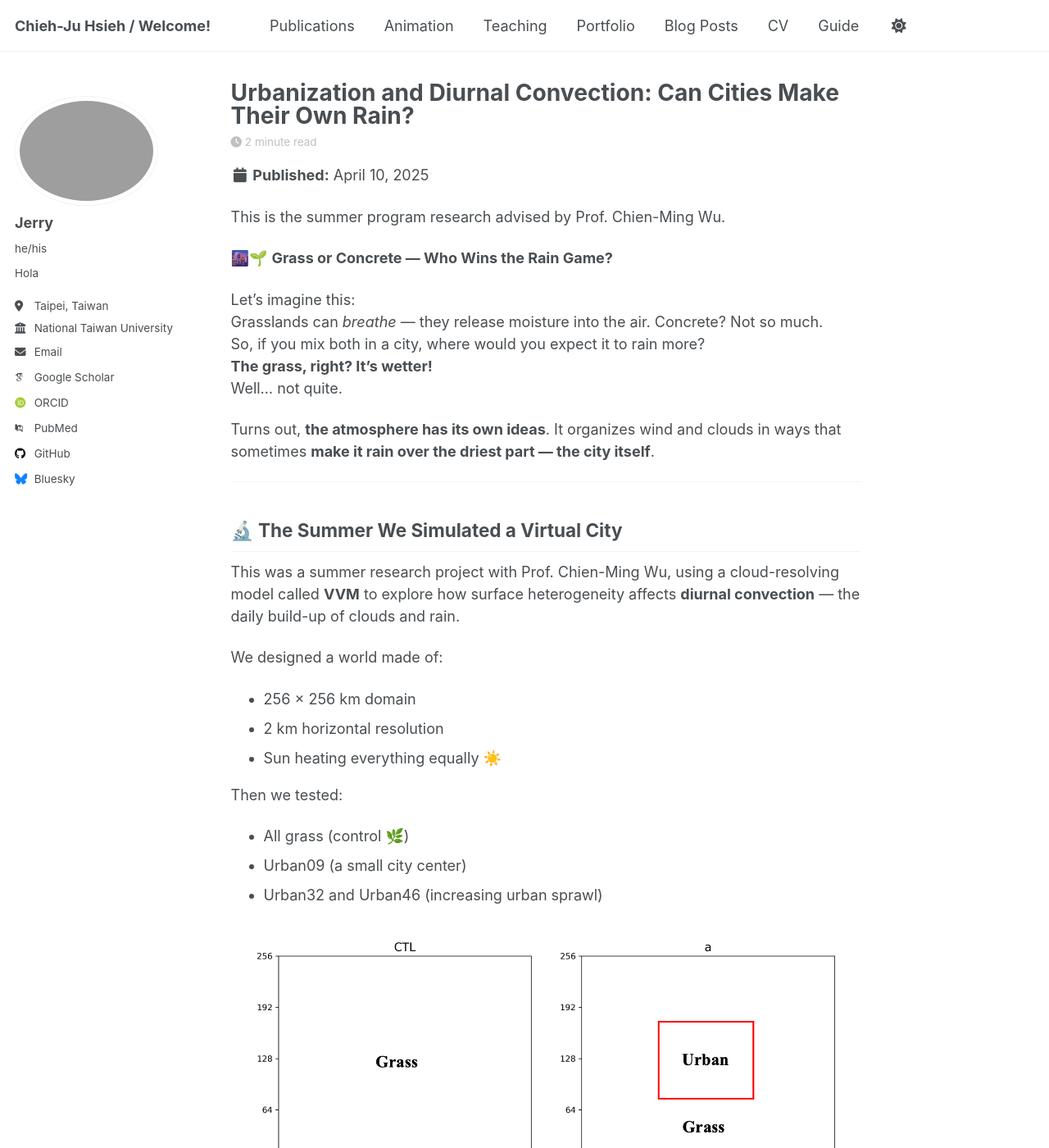
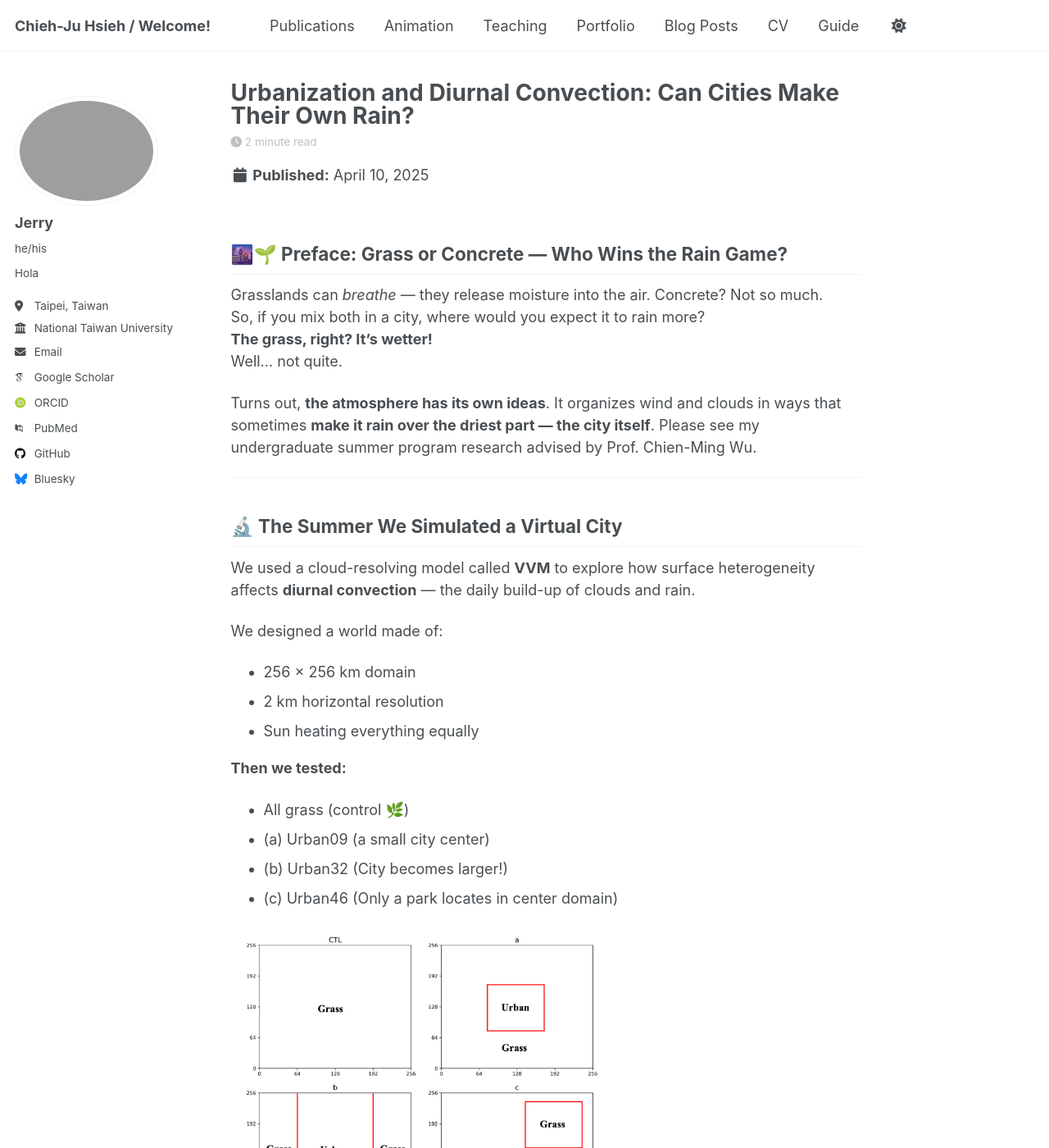
Before and after one commit to CJ-Hsieh/CJ-Hsieh.github.io, a Jekyll site: the page built from _posts/2025-04-10-VVM-urban-garden.md, in a window 1280 px wide and 1400 px high. Shown: the whole window at 82% size. Built offline with Jekyll 4.4.1, drawn with Linux system fonts in a browser that asks for light colours; some web fonts are replaced; some of the changed text lies outside the part shown.

Commit message:
Update 2025-04-10-VVM-urban-garden.md

```diff
--- a/_posts/2025-04-10-VVM-urban-garden.md
+++ b/_posts/2025-04-10-VVM-urban-garden.md
@@ -8,47 +8,46 @@
   - convection
 ---
 
-This is the summer program research advised by Prof. Chien-Ming Wu.
+## 🌆🌱 Preface: Grass or Concrete — Who Wins the Rain Game?
 
-🌆🌱 **Grass or Concrete — Who Wins the Rain Game?**
-
-Let’s imagine this:
 Grasslands can *breathe* — they release moisture into the air. Concrete? Not so much.
 So, if you mix both in a city, where would you expect it to rain more?
 **The grass, right? It’s wetter!**
 Well... not quite.
 
 Turns out, **the atmosphere has its own ideas**. It organizes wind and clouds in ways that sometimes **make it rain over the driest part — the city itself**.
+Please see my undergraduate summer program research advised by Prof. Chien-Ming Wu.
 
 ---
 
 ## 🔬 The Summer We Simulated a Virtual City
 
-This was a summer research project with Prof. Chien-Ming Wu, using a cloud-resolving model called **VVM** to explore how surface heterogeneity affects **diurnal convection** — the daily build-up of clouds and rain.
+We used a cloud-resolving model called **VVM** to explore how surface heterogeneity affects **diurnal convection** — the daily build-up of clouds and rain.
 
 We designed a world made of:
 - 256 × 256 km domain
 - 2 km horizontal resolution
-- Sun heating everything equally ☀️
+- Sun heating everything equally
 
-Then we tested:
+**Then we tested:**
 - All grass (control 🌿)
-- Urban09 (a small city center)
-- Urban32 and Urban46 (increasing urban sprawl)
+- (a) Urban09 (a small city center)
+- (b) Urban32 (City becomes larger!)
+- (c) Urban46 (Only a park locates in center domain)
 
-![Experiment setup: Grass vs. concrete blocks](/images/post/VVM-urban-garden/exp_setup.png)
+<img src="/images/post/VVM-urban-garden/exp_setup.png" alt="Experiment setup: Grass vs. concrete blocks" width="60%">
 
 ---
 
 ## 🌡️ Grass Cools, Concrete Cooks
 
 Using the **Bowen ratio** — the balance between sensible and latent heat — we found:
-- Grass surfaces evaporate, releasing **moisture** and cooling the air.
+- When the grass areas decrease, the LH also decreases.
 - Concrete heats up, dries out, and makes the air **hotter but drier**.
 
 More urban = more sensible heat = stronger surface heating, but less moisture.
 
-![Bowen ratio: Latent vs. sensible heat](/images/post/VVM-urban-garden/figure_wqv_wth.png)
+<img src="/images/post/VVM-urban-garden/figure_wqv_wth.png" alt="Bowen ratio: Latent vs. sensible heat" width="60%">
 
 ---
 
@@ -59,9 +58,7 @@
 
 As cities expand:
 - Cloud tops **get lower**, and rain forms **later** in the day.
-- Rain doesn’t fall where it’s moist — it **converges over the dry concrete**.
-
-Why? The surface temperature and moisture contrast sets up **sea breeze-like circulations**, pulling air inward from grass to city.
+- The boundary layer develops later
 
 <div style="display: flex; gap: 10px;">
   <img src="/images/post/VVM-urban-garden/figure_mse.png" alt="MSE and boundary layer" width="48%">
@@ -75,6 +72,9 @@
 The result?
 **Rain tends to form over the city**, even though it’s drier.
 
+Why? The wind field in the morning shows surface temperature and moisture contrast sets up **sea breeze-like circulations**, pulling wetter air inward from grass to city.
+Then in the afternoon, it rains over city, accompanying with wind divergence.
+
 This behavior flips our intuition — it’s not "wet places get wetter."
 Instead, the **atmosphere organizes around gradients** in heat and moisture, favoring convergence and upward motion over **urban cores**.
 
```
Also changed, not shown: other parts of _posts/2025-04-10-VVM-urban-garden.md (+2 -2 lines).
